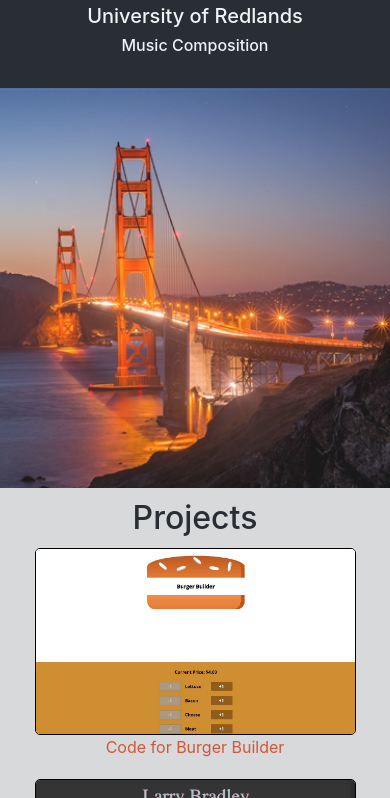
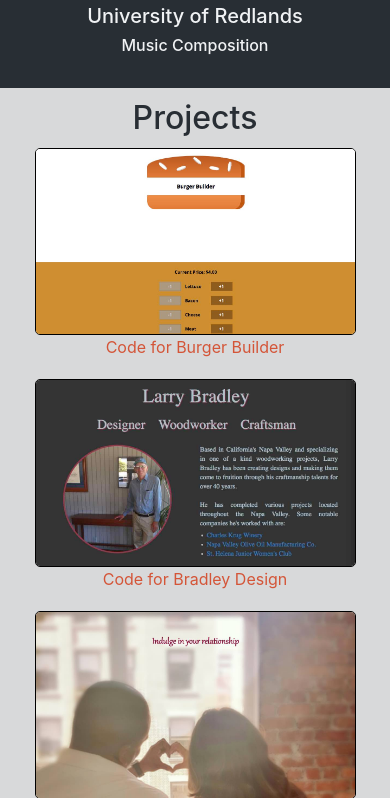
Before and after one commit to hintonbradley/hintonbradley-node, a website: page app/views/home.html in a window 390 px wide. Shown: the part 1781-2579 px from the top of the page. Drawn offline with nearby package versions, Linux system fonts and the light colour scheme; files whose address does not match are found by name.

Commit message:
small fix

```diff
--- a/app/style/home.css
+++ b/app/style/home.css
@@ -373,25 +373,20 @@ section {
 }
 
 @media only screen and (max-width: 768px) {
-    .pimg1, .pimg2, .pimg3, .pimg4 {
+    .pimg2, .pimg3, .pimg4 {
          background-attachment: scroll;
+         display: none;
     }
-
-.pimg2 {
-    height: 400px;
-    max-height: 400px;
-    background-size: cover;
-}
-
-
 
     .pimg2 {
         background-image: url('/app/img/ggsmall.jpg');
         background-position: 75% 60%;
+        display: none;
     }
 
     .pimg5 {
         background-position: 30% 100%;
+        display: none;
     }
 
     .rec-container {
```
